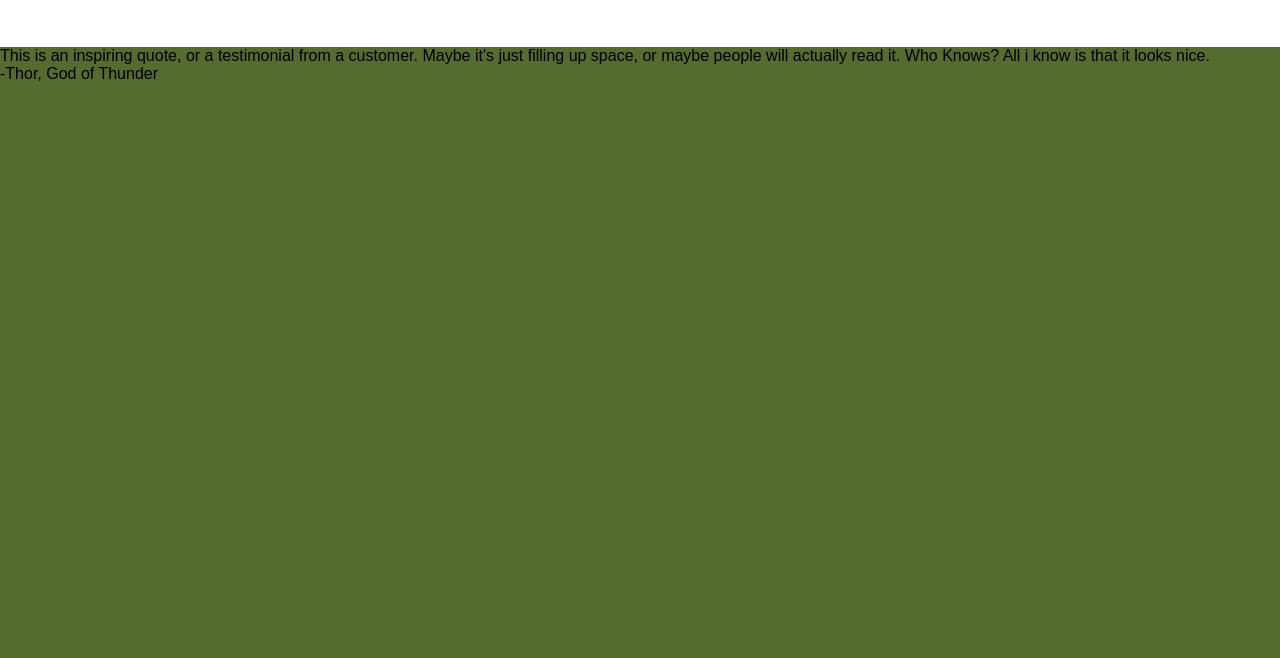
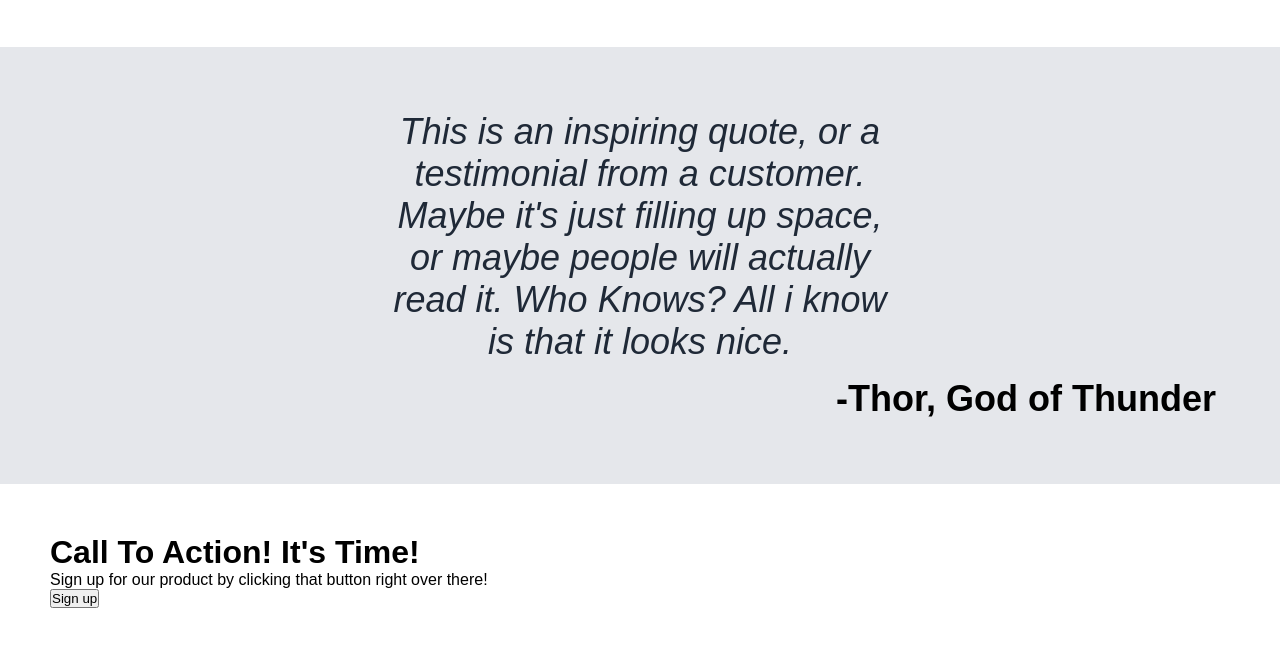
Before and after one commit to Dripzyqt/Landing-Page-1-, a plain HTML site: page index.html in a window 1280 px wide. Shown: the part 508-1166 px from the top of the page. Before the commit the page ends 800 px from the top, so only its background shows below. Drawn offline with Linux system fonts and the light colour scheme.

Commit message:
Added Bold to Author, centered text, and made 5th box for call to action, created text, and sign up button

```diff
--- a/index.html
+++ b/index.html
@@ -54,8 +54,25 @@
   </div>
   </div>
   <div class="third">
-    <p> This is an inspiring quote, or a testimonial from a customer. Maybe it's just filling up space, or maybe people will actually read it. Who Knows? All i know is that it looks nice.</p>
-    <p>-Thor, God of Thunder </p>
+    <div class="text">
+      <div class="center-text">
+        <p> This is an inspiring quote, or a testimonial from a customer. Maybe it's just filling up space, or maybe people will actually read it. Who Knows? All i know is that it looks nice.</p>
+      </div>
+      <div class="right-text">
+        <p>-Thor, God of Thunder </p>
+      </div>
+    </div>
+  </div>
+  <div class="call">
+    <div class="action">
+      <h1> Call To Action! It's Time! </h1>
+    </div>
+    <div class="action-subtext">
+      <p> Sign up for our product by clicking that button right over there!</p>
+    </div>
+    <div class="call-button">
+      <button> Sign up </button>
+    </div>
   </div>
 </body>
 </html>
--- a/style.css
+++ b/style.css
@@ -123,3 +123,36 @@ nav {
 .images > p {
   padding-top: 10px;
 }
+
+.third {
+  background-color: #e5e7eb;
+  text-align: center;
+}
+
+.text {
+  padding-top: 5%;
+}
+
+.center-text {
+  font-size: 36px;
+  font-style: italic;
+  color: #1F2937;
+  padding-bottom: 15px;
+  padding-left: 30%;
+  width: 40%;
+}
+
+.right-text {
+  text-align: right;
+  font-weight: bolder;
+  padding-right: 5%;
+  padding-bottom: 5%;
+  font-size: 36px;
+}
+
+.call {
+  background-color: white;
+  padding: 50px;
+  align-items: center;
+  justify-content: center;
+}
```
